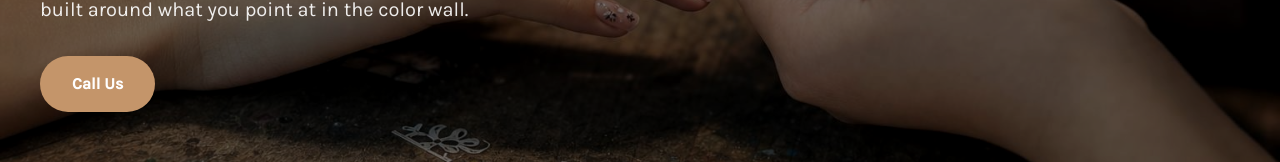
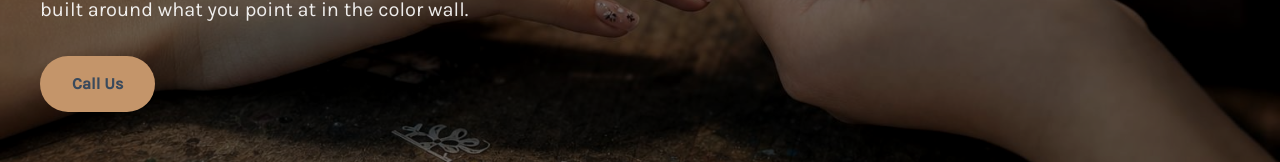
Before and after one commit to thesitesmith/BENCH11-0366---Dream-Nail-Spa-Tidwell-Rd-77044, a Next.js app: page / in a window 1280 px wide. Shown: the part 444-606 px from the top of the page. Built offline with nearby package versions, Linux system fonts and the light colour scheme.

Commit message:
Fix components/Hero.tsx

```diff
--- a/components/Hero.tsx
+++ b/components/Hero.tsx
@@ -37,7 +37,7 @@ export default function Hero() {
           <div className="mt-8">
             <a
               href="tel:+12818354144"
-              className="inline-block bg-brand-accent text-white px-8 py-4 rounded-full text-base font-semibold hover:bg-brand-accent/90 transition-colors"
+              className="inline-block bg-brand-accent text-brand-primary px-8 py-4 rounded-full text-base font-semibold hover:bg-brand-accent/90 transition-colors"
             >
               Call Us
             </a>
```
